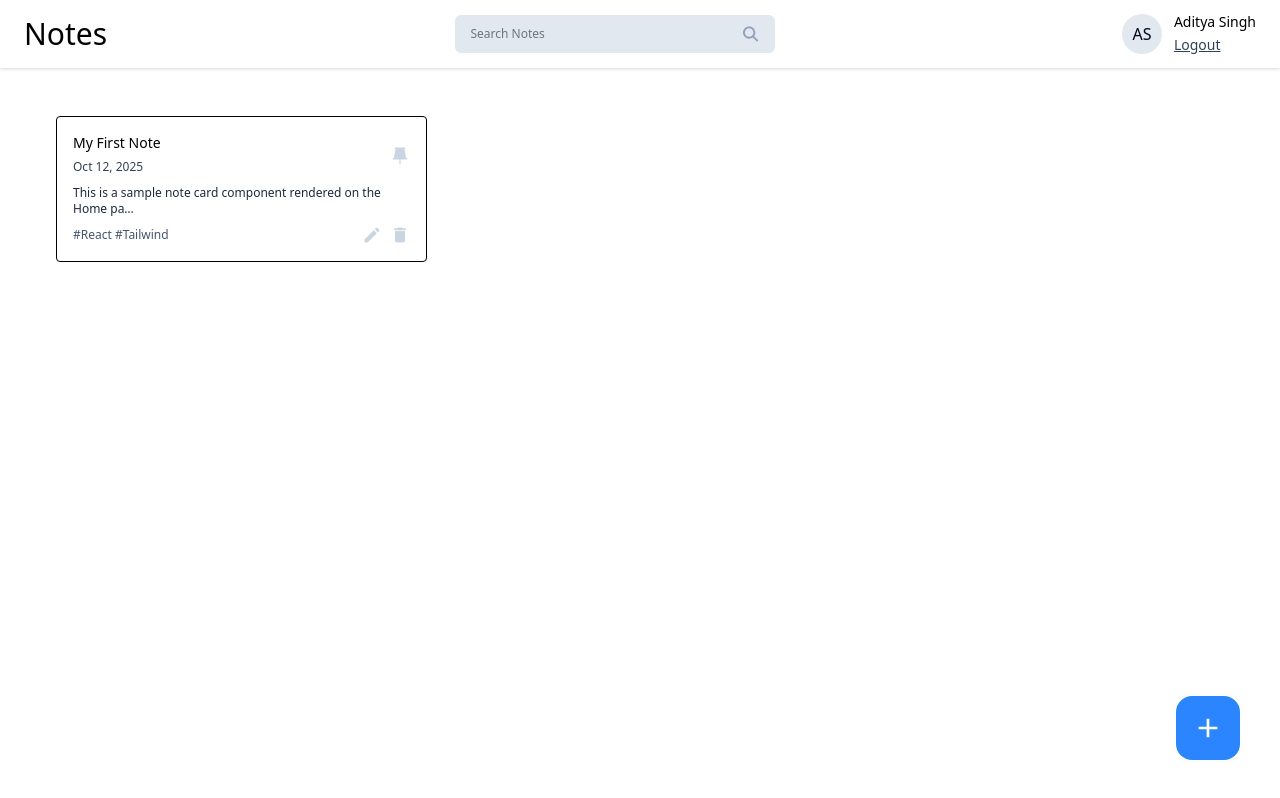
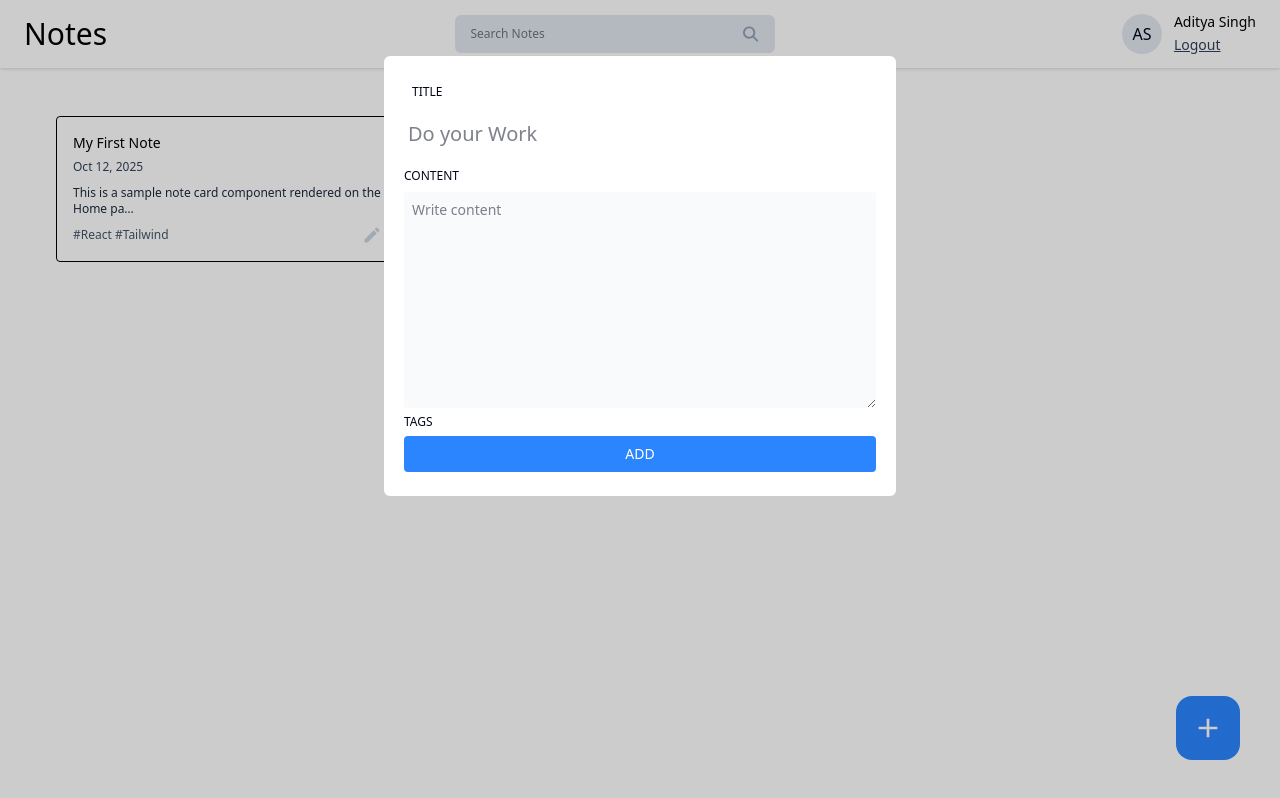
Before and after one commit to adigogetit/Notes-app, a React (Vite) app in the folder vite-project/: page / in a window 1280 px wide. Both pictures are taken after a click on the button 1208 px from the left and 728 px from the top of the page. Built offline with nearby package versions, Linux system fonts and the light colour scheme.

Commit message:
Added Add Edit Note Pop-up

```diff
--- a/vite-project/package.json
+++ b/vite-project/package.json
@@ -14,6 +14,7 @@
     "react": "^19.1.1",
     "react-dom": "^19.1.1",
     "react-icons": "^5.5.0",
+    "react-modal": "^3.16.3",
     "react-router-dom": "^7.9.4",
     "tailwindcss": "^4.1.14"
   },
--- a/vite-project/src/index.css
+++ b/vite-project/src/index.css
@@ -16,3 +16,7 @@
 .icon-btn{
     @apply text-xl text-slate-300 cursor-pointer hover:text-primary;
 }
+
+.input-lable{
+    @apply text-xs text-slate-950 font-medium;
+}
--- /dev/null
+++ b/vite-project/src/pages/Home/AddEditNotes.jsx
@@ -0,0 +1,38 @@
+import React from 'react'
+
+const AddEditNotes = () => {
+  return (
+    <div>
+      <div className='flex flex-col gap-2'>
+        <label className='input-lable m-2'>TITLE</label>
+        <input
+            type="text"
+            className=" p-1 text-xl text-slate-950 ouline-none"
+            placeholder='Do your Work'
+        />
+      </div>
+
+      <div className='flex flex-col gap-2 mt-4'>
+        <label className='input-lable'>CONTENT</label>
+        <textarea
+            type="text"
+            className=" text-sm text-slate-950 ouline-none bg-slate-50 p-2 rounded"
+            placeholder='Write content'
+            rows={10}
+        />
+      </div>
+
+      <div>
+        <label className='input-lable '>TAGS</label>
+      </div>
+
+      <button className='btn-primary font-medium mt-5 p-3' onClick={()=>{}}>
+        ADD
+      </button>
+
+
+    </div>
+  )
+}
+
+export default AddEditNotes
--- a/vite-project/src/pages/Home/Home.jsx
+++ b/vite-project/src/pages/Home/Home.jsx
@@ -1,9 +1,19 @@
-import React from 'react'
+import React, { useState } from 'react'
 import Navbar from '../../components/Navbar/Navbar'
 import Notecard from '../../components/Cards/Notecard'
 import { MdAdd } from 'react-icons/md'
+import AddEditNotes from './AddEditNotes'
+import Modal from 'react-modal'
 
 const Home = () => {
+
+  const [openAddEditModal , setOpeanAddEditModal] = useState({
+    isShown:false,
+    type:'add',
+    data:null,
+  })
+
+
   return (
     <>
       <Navbar />
@@ -25,10 +35,26 @@
         </div>
       </div>
 
-    <button className='w-16 h-16 flex justify-center items-center rounded-2xl bg-primary hover:bg-blue-700 absolute right-10 bottom-10' onClick={()=>{}}>
+    <button className='w-16 h-16 flex justify-center items-center rounded-2xl bg-primary hover:bg-blue-700 absolute right-10 bottom-10' onClick={()=>{
+      setOpeanAddEditModal({isShown:true, type:"add", data:null});
+    }}>
       <MdAdd className='text-[32px] text-white'/>
     </button>
 
+
+    <Modal
+    isOpen={openAddEditModal.isShown}
+    onRequestClose={()=>{}}
+    style={{
+      overlay:{
+        backgroundColor:"rgba(0,0,0,0.2)",
+      },
+    }}
+    contentLabel=""
+    className="w-[40%] max-h-[75vh] bg-white rounded-md mx-auto mt-14 p-5 overflow-scroll"
+    >
+      <AddEditNotes/>
+    </Modal>
     </>
   )
 }
```
Also changed, not shown: 1 other file (tests, documents, lock files or other folders).
